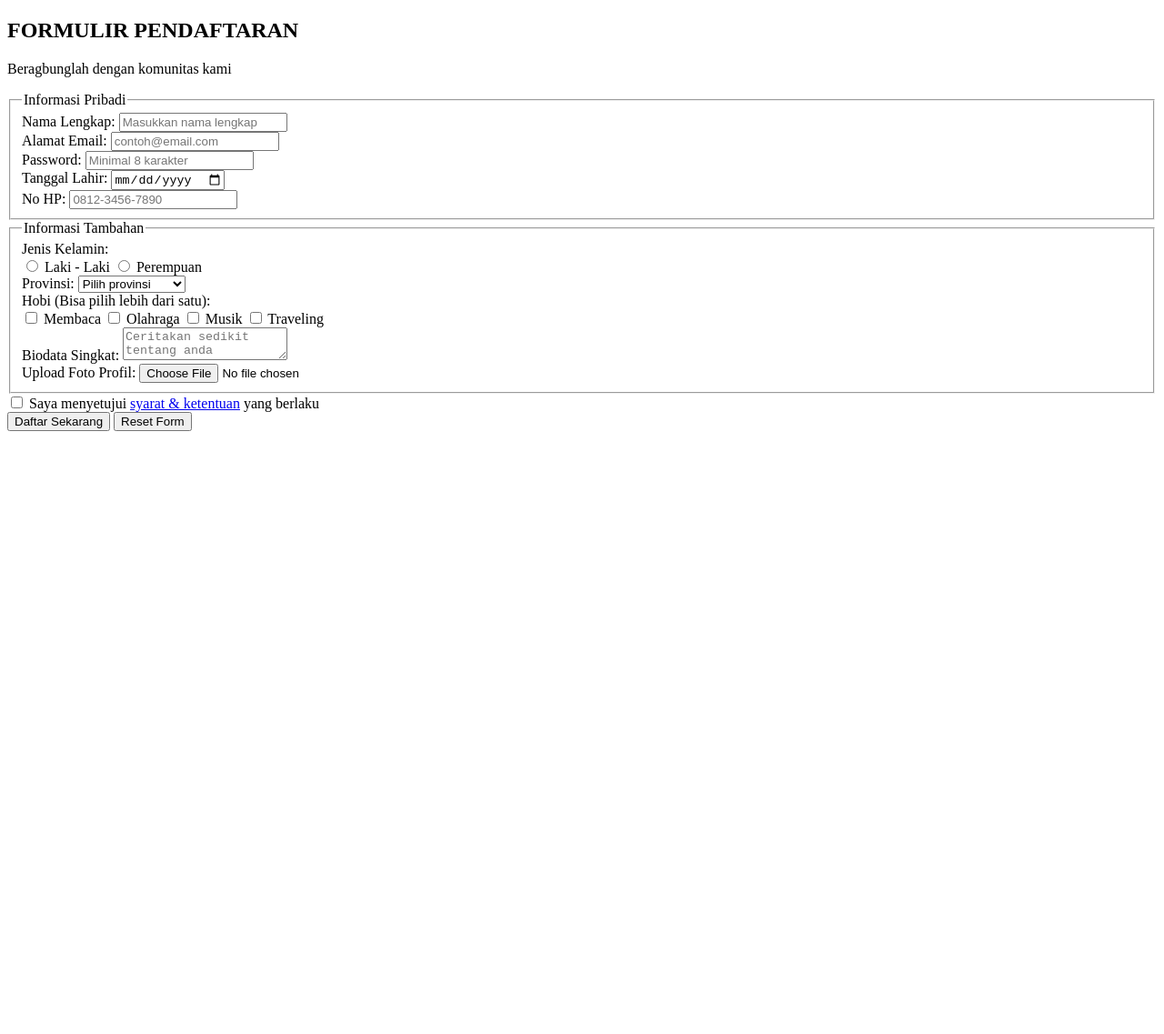
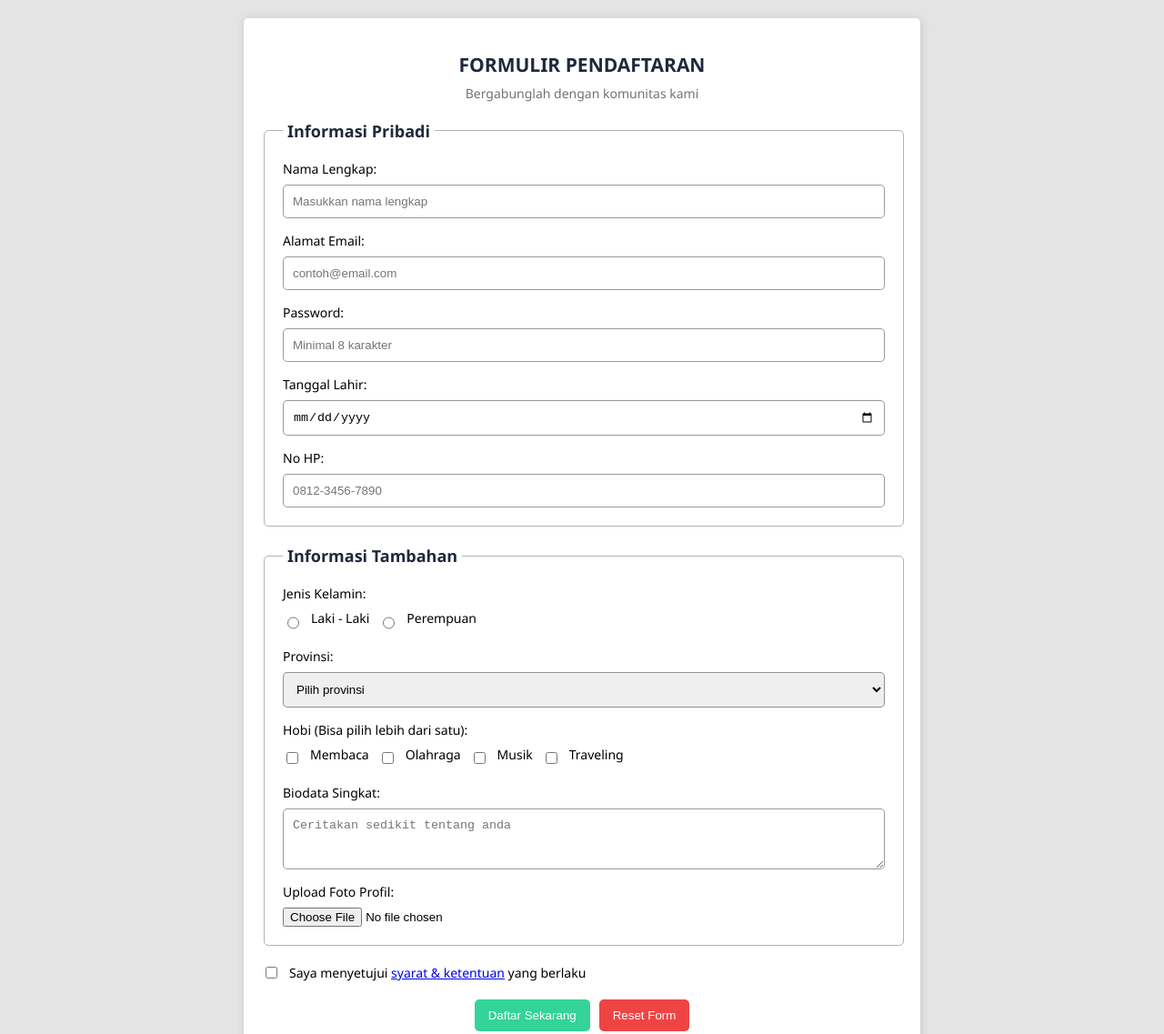
Before and after one commit to naufalmumtaz/learn-html-registration-form-ppqitalmahir, a plain HTML site: page index.html in a window 1280 px wide. Shown: the top 1137 px of the page at 91% size. Before the commit the page ends 800 px from the top, so only its background shows below. Drawn offline with Linux system fonts and the light colour scheme.

Commit message:
Add styles to the page in style.css

```diff
--- a/index.html
+++ b/index.html
@@ -4,14 +4,16 @@
     <meta charset="UTF-8" />
     <meta name="viewport" content="width=device-width, initial-scale=1.0" />
     <title>HTML Registration Form - Naufal Mumtaz A - PPQIT AL - Mahir</title>
+    <link rel="stylesheet" href="style.css" />
   </head>
   <body>
+    <div class="card">
+      <form action="" method="post" enctype="multipart/form-data">
+        <div class="card-header">
           <h2>FORMULIR PENDAFTARAN</h2>
-
-    <p>Beragbunglah dengan komunitas kami</p>
-
-    <div class="form">
-      <form action="" method="post" enctype="multipart/form-data">
+          <p>Bergabunglah dengan komunitas kami</p>
+        </div>
+        <div class="card-body">
           <fieldset>
             <legend>Informasi Pribadi</legend>
 
@@ -73,16 +75,27 @@
 
             <div class="input-container">
               <div class="input-item">
-              <label for="gender">Jenis Kelamin:</label><br />
+                <label for="gender">Jenis Kelamin:</label>
 
+                <div class="input-gender">
+                  <div class="input-gender-item">
                     <input type="radio" name="gender" value="male" id="male" />
                     <label for="male">Laki - Laki</label>
+                  </div>
 
-              <input type="radio" name="gender" value="female" id="female" />
+                  <div class="input-gender-item">
+                    <input
+                      type="radio"
+                      name="gender"
+                      value="female"
+                      id="female"
+                    />
                     <label for="female">Perempuan</label>
                   </div>
+                </div>
+              </div>
               <div class="input-item">
-              <label for="email">Provinsi:</label>
+                <label for="province">Provinsi:</label>
                 <select name="province" id="province">
                   <option value="" disabled selected>Pilih provinsi</option>
                   <option value="JAWA TENGAH">JAWA TENGAH</option>
@@ -90,8 +103,9 @@
               </div>
               <div class="input-item">
                 <label for="habits">Hobi (Bisa pilih lebih dari satu):</label>
-              <br />
 
+                <div class="input-habits">
+                  <div class="input-habits-item">
                     <input
                       type="checkbox"
                       name="reading"
@@ -99,7 +113,9 @@
                       value="reading"
                     />
                     <label for="reading">Membaca</label>
+                  </div>
 
+                  <div class="input-habits-item">
                     <input
                       type="checkbox"
                       name="exercise"
@@ -107,10 +123,19 @@
                       value="exercise"
                     />
                     <label for="exercise">Olahraga</label>
+                  </div>
 
-              <input type="checkbox" name="music" id="music" value="music" />
+                  <div class="input-habits-item">
+                    <input
+                      type="checkbox"
+                      name="music"
+                      id="music"
+                      value="music"
+                    />
                     <label for="music">Musik</label>
+                  </div>
 
+                  <div class="input-habits-item">
                     <input
                       type="checkbox"
                       name="traveling"
@@ -119,11 +144,14 @@
                     />
                     <label for="traveling">Traveling</label>
                   </div>
+                </div>
+              </div>
               <div class="input-item">
                 <label for="bio">Biodata Singkat:</label>
                 <textarea
                   name="bio"
                   id="bio"
+                  rows="3"
                   placeholder="Ceritakan sedikit tentang anda"
                 ></textarea>
               </div>
@@ -139,14 +167,23 @@
               </div>
             </div>
           </fieldset>
+        </div>
+        <div class="card-footer">
+          <div class="agree-information">
             <input type="checkbox" name="agreed" id="agreed" />
             <label for="agreed"
               >Saya menyetujui <a href="#">syarat & ketentuan</a> yang
               berlaku</label
-        ><br />
+            >
+          </div>
 
-        <button type="submit">Daftar Sekarang</button>
-        <button type="reset">Reset Form</button>
+          <div class="action">
+            <button type="submit" class="btn-registration">
+              Daftar Sekarang
+            </button>
+            <button type="reset" class="btn-reset">Reset Form</button>
+          </div>
+        </div>
       </form>
     </div>
   </body>
--- /dev/null
+++ b/style.css
@@ -0,0 +1,167 @@
+* {
+  box-sizing: border-box;
+}
+
+body {
+  background-color: #e4e4e4;
+  font-family: "Segoe UI", Tahoma, Geneva, Verdana, sans-serif;
+  margin: 0;
+  padding: 20px;
+  font-size: 14px;
+}
+
+.card {
+  width: 90%;
+  margin: auto;
+  background-color: white;
+  padding: 20px;
+  border-radius: 5px;
+  box-shadow: 1px 1px 10px 1px rgba(0, 0, 0, 0.1);
+}
+
+.card .card-header h2 {
+  text-align: center;
+  color: #1e293b;
+}
+
+.card .card-header p {
+  text-align: center;
+  color: #71717a;
+  margin-top: -10px;
+  margin-bottom: 20px;
+}
+
+.card .card-body fieldset {
+  border: 1px solid rgba(0, 0, 0, 0.3);
+  border-radius: 5px;
+  margin-bottom: 20px;
+  padding: 20px;
+  width: 100%;
+}
+
+.card .card-body fieldset legend {
+  color: #1e293b;
+  font-weight: 700;
+  font-size: 18px;
+  padding: 0px 5px;
+}
+
+.card .card-body fieldset .input-container {
+  display: flex;
+  flex-direction: column;
+  gap: 15px;
+  width: 100%;
+}
+
+.card .card-body fieldset .input-container .input-item {
+  width: 100%;
+}
+
+.card .card-body fieldset .input-container .input-item label {
+  font-weight: 500;
+}
+
+.card .card-body fieldset .input-container .input-item label {
+  margin-bottom: 8px;
+  display: block;
+}
+
+.card .card-body fieldset .input-container .input-item input[type="text"],
+.card .card-body fieldset .input-container .input-item input[type="email"],
+.card .card-body fieldset .input-container .input-item input[type="password"],
+.card .card-body fieldset .input-container .input-item input[type="date"],
+.card .card-body fieldset .input-container .input-item input[type="tel"],
+.card .card-body fieldset .input-container .input-item select,
+.card .card-body fieldset .input-container .input-item textarea {
+  display: block;
+  border: 1px solid rgba(0, 0, 0, 0.4);
+  border-radius: 5px;
+  padding: 10px;
+  width: 100%;
+}
+
+.card .card-body fieldset .input-container .input-item input[type="file"] {
+  width: 100%;
+}
+
+.card .card-body fieldset .input-container .input-item .input-gender {
+  display: flex;
+  flex-wrap: wrap;
+  flex-direction: column;
+  align-items: left;
+  gap: 10px;
+}
+
+.card
+  .card-body
+  fieldset
+  .input-container
+  .input-item
+  .input-gender
+  .input-gender-item {
+  display: flex;
+  gap: 10px;
+}
+
+.card .card-body fieldset .input-container .input-item .input-habits {
+  display: flex;
+  flex-wrap: wrap;
+  flex-direction: column;
+  align-items: left;
+  gap: 10px;
+}
+
+.card .card-body fieldset .input-container .input-item .input-habits-item {
+  display: flex;
+  gap: 10px;
+}
+
+.card .card-footer .agree-information {
+  display: flex;
+  align-items: center;
+  gap: 10px;
+}
+
+.card .card-footer .action {
+  display: flex;
+  align-items: center;
+  gap: 10px;
+  justify-content: center;
+  margin-top: 20px;
+}
+
+.card .card-footer .action .btn-registration {
+  background-color: #34d399;
+  border: none;
+  padding: 10px 15px;
+  border-radius: 5px;
+  color: white;
+}
+
+.card .card-footer .action .btn-reset {
+  background-color: #ef4444;
+  border: none;
+  padding: 10px 15px;
+  border-radius: 5px;
+  color: white;
+}
+
+/* TABLET UP */
+@media (min-width: 768px) {
+  .card {
+    width: 60%;
+  }
+  .card .card-body fieldset .input-container .input-item .input-gender {
+    flex-direction: row;
+    align-items: center;
+  }
+
+  .card .card-body fieldset .input-container .input-item .input-habits {
+    flex-direction: row;
+    align-items: center;
+  }
+}
+
+/* DESKTOP UP */
+@media (min-width: 992px) {
+}
```
Lines whose indentation alone changed are shown as unchanged.
